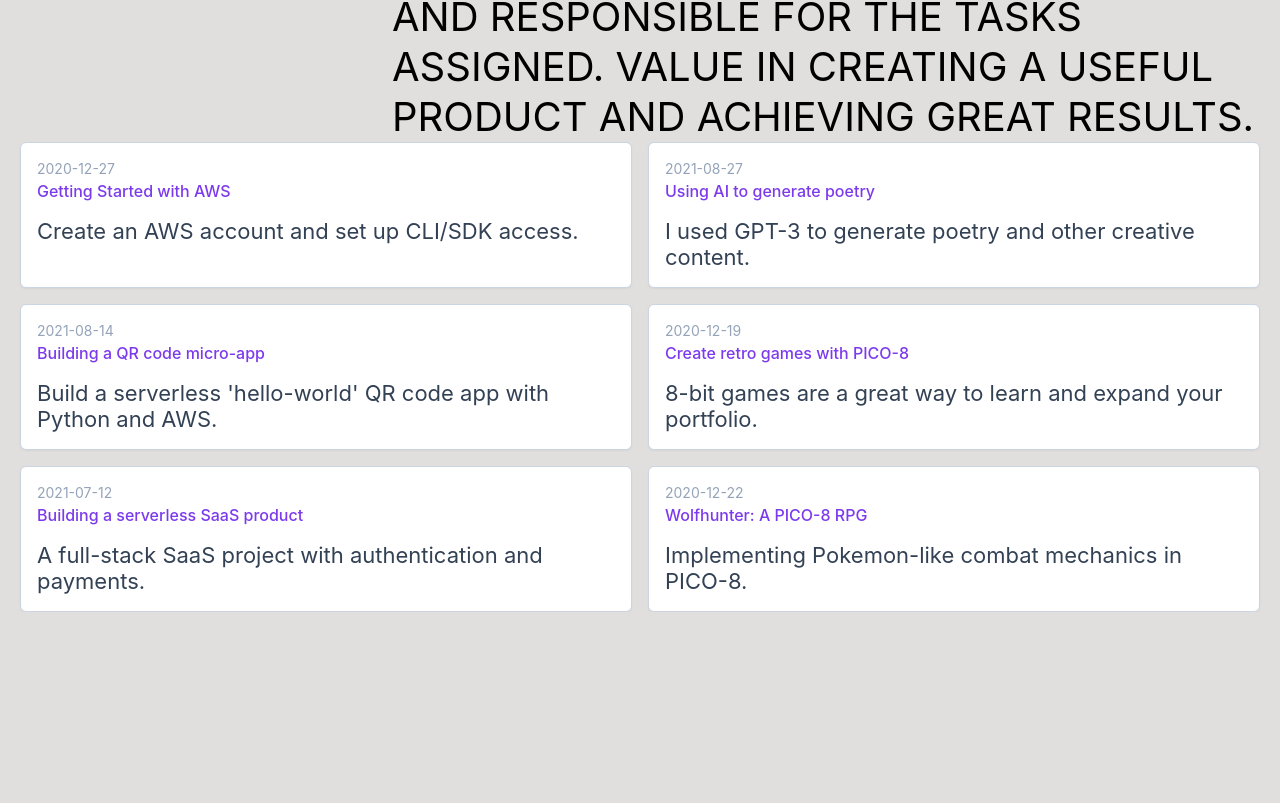
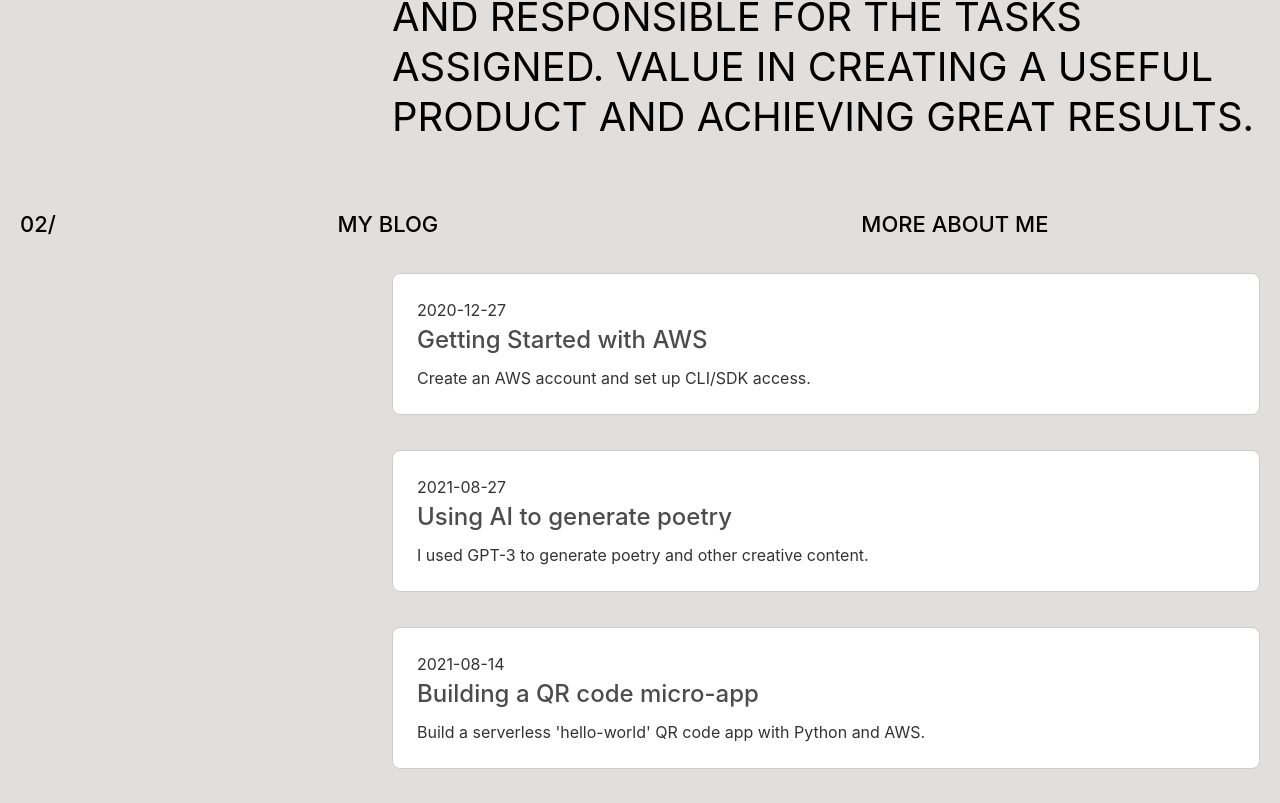
Before and after one commit to DmirtyYefymov/Portfolio, a Next.js app: page / in a window 1280 px wide. Shown: the part 1245-2048 px from the top of the page. Before the commit the page ends 1857 px from the top, so only its background shows below. Built offline with nearby package versions, Linux system fonts and the light colour scheme; a web font is replaced by a local one.

Commit message:
added blog section

```diff
--- a/src/app/_components/PostPreview.tsx
+++ b/src/app/_components/PostPreview.tsx
@@ -1,16 +1,16 @@
 import { PostMetadata } from "@/interfaces/postMetadata";
 import Link from "next/link";
-
+import styles from "./blog.module.css";
 
 const PostPreview = (props: PostMetadata) => {
     return (
-    <div
-      className="border border-slate-300 p-4 rounded-md shadow-sm bg-white"
-    >
+        <div className={styles.post_preview}>
             <p className="text-sm text-slate-400">{props.date}</p>
 
             <Link href={`/posts/${props.slug}`}>
-        <h2 className=" text-violet-600 hover:underline mb-4">{props.title}</h2>
+                <h2 className=" text-violet-600 hover:underline mb-4">
+                    {props.title}
+                </h2>
             </Link>
             <p className="text-slate-700">{props.subtitle}</p>
         </div>
--- /dev/null
+++ b/src/app/_components/blog.jsx
@@ -0,0 +1,31 @@
+import { getPostMetadata } from "../../lib/api";
+import PostPreview from "./postPreview";
+import styles from "./blog.module.css";
+
+const Blog = () => {
+    const postMetadata = getPostMetadata();
+    return (
+        <section className={styles.blog} id="blog">
+            <div className={styles.blog_header}>
+                <h4 className="">02/</h4>
+                <div className={styles.blog_head_text}>
+                    <h4 className="">My Blog</h4>
+                    <h4 className="">More about me</h4>
+                </div>
+
+            </div>
+
+            <div className={styles.blog_wrapper}>
+                <div className={styles.posts_block}></div>
+                <div className={styles.posts_wrapper}>
+                    {postMetadata.map((post) => (
+                        <PostPreview key={post.slug} {...post} />
+                    ))}
+                </div>
+            </div>
+
+        </section>
+    );
+};
+
+export default Blog;
--- /dev/null
+++ b/src/app/_components/blog.module.css
@@ -0,0 +1,71 @@
+.blog {
+    padding-top: 70px;
+}
+
+.blog_wrapper {
+    display: flex;
+    justify-content: space-between;
+}
+
+.blog_header {
+    display: flex;
+    gap: 70px;
+    justify-content: flex-start;
+    text-transform: uppercase;
+    padding-bottom: 35px;
+}
+
+.blog_head_text {
+    display: flex;
+    width: 100%;
+    justify-content: space-around;
+}
+
+.posts_wrapper {
+    display: flex;
+    flex-direction: column;
+    gap: 35px;
+    width: 70%;
+}
+
+
+.post_preview {
+    background-color: white;
+    padding: 24px;
+    border: 1px solid #ccc;
+    border-radius: 8px;
+    transition: transform 0.3s ease;
+}
+
+
+.post_preview h2 {
+    color: #4C4C4C;
+    font-size: 24px;
+    margin-bottom: 8px;
+}
+
+
+.post_preview .date {
+    color: #888;
+    font-size: 14px;
+    margin-bottom: 16px;
+}
+
+
+.post_preview p {
+    color: #333;
+    font-size: 16px;
+    line-height: 24px;
+}
+
+
+.post_preview:hover {
+    transform: translateY(-5px);
+}
+
+@media (min-width: 768px) {
+
+    .post_preview {
+        flex: 1 1 calc(33.333% - 32px);
+    }
+}
--- a/src/app/_components/header.tsx
+++ b/src/app/_components/header.tsx
@@ -14,13 +14,13 @@ const Header = () => {
                     <Link className={styles.header_navLink} href="#about">
                         About
                     </Link>
-                    <Link className={styles.header_navLink} href="/posts">
+                    <Link className={styles.header_navLink} href="#blog">
                         Blog
                     </Link>
-                    <Link className={styles.header_navLink} href="/work">
+                    <Link className={styles.header_navLink} href="#work">
                         Work
                     </Link>
-                    <Link className={styles.header_navLink} href="/contact">
+                    <Link className={styles.header_navLink} href="#contact">
                         Contact
                     </Link>
                 </div>
--- a/src/app/page.tsx
+++ b/src/app/page.tsx
@@ -1,24 +1,16 @@
-import { getPostMetadata } from "../lib/api";
 import styles from "./page.module.css";
 import Container from "./_components/container";
-import PostPreview from "./_components/PostPreview";
 import Hero from "./_components/hero";
 import About from "./_components/about";
+import Blog from "./_components/blog";
 
 export default function Home() {
-    const postMetadata = getPostMetadata();
-    const postPreviews = postMetadata.map((post) => (
-        <PostPreview key={post.slug} {...post} />
-    ));
-
     return (
         <main className={styles.main}>
             <Container>
                 <Hero />
                 <About />
-                <div className="grid grid-cols-1 md:grid-cols-2 gap-4">
-                    {postPreviews}
-                </div>
+                <Blog />
             </Container>
         </main>
     );
```
Lines whose indentation alone changed are shown as unchanged.
